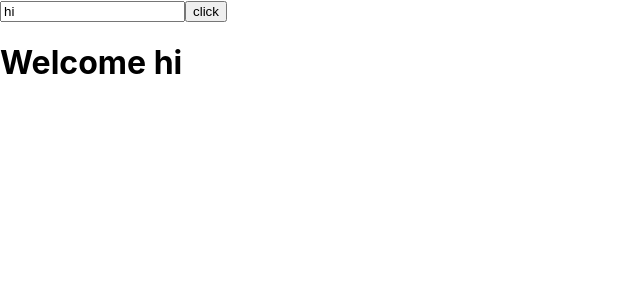
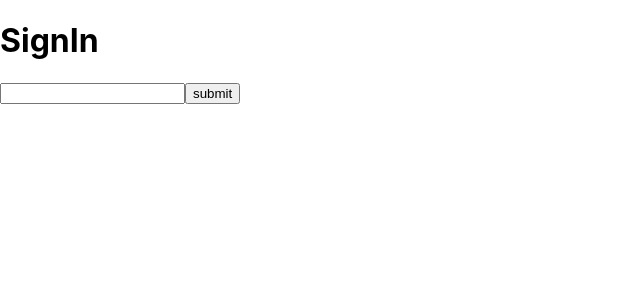
Before and after one commit to PremiPortFolio/GITPROJECTS, a React (Create React App) app: page / in a window 1280 px wide. Shown: the top 300 px of the page, without its empty margins (0-640 px from the left). Built offline with nearby package versions, Linux system fonts and the light colour scheme.

Commit message:
PPApp added

```diff
--- a/src/PropsGetComp.js
+++ b/src/PropsGetComp.js
@@ -1,24 +1,30 @@
 import React from "react";
 
+import GoToFile from "./gotoFile";
 
 const PropsGetComp = ({name, setName, handleSubmit}) => {
 
+
     return (
         <>
-        <form id="form" onSubmit={handleSubmit}>
-                <input type="text" height={40} size={20}
+        <form id="form" onSubmit={handleSubmit} >
+            <input type="text" height={40} size={20}
                 placeholder="UserName"
+                name = "username"
                 value={name}
                 onChange={ (e) => setName(e.target.value)}
+                >
+          </input>
 
-                ></input>
+            <input type='submit' size={30} value='submit'/>
 
-                <button size={30}> click </button>
-
-                    </form>
-
-
+        </form>
         </>
     )
 }
+/*
+    PropsGetComp.defaultProps = {
+        name : "SignIn User" // Default value displayed when no data received.
+    }
+*/
 export default PropsGetComp;
--- /dev/null
+++ b/src/PropsNavigation.js
@@ -0,0 +1,23 @@
+import React from "react";
+import { BrowserRouter as  Router, Routes, Route } from "react-router-dom";
+import PropsGetComp from "./PropsGetComp";
+import PropsPassApp from './PropsPassApp';
+import GoToFile from "./gotoFile";
+
+
+function PropsNavigation () {
+    return (
+    <>
+
+        <Router>
+
+            <Routes>
+                <Route  path='/' exact  Component={PropsPassApp}/>
+                <Route path='/PropsGetComp' Component={PropsGetComp}/>
+            </Routes>
+        </Router>
+
+    </>
+    );
+}
+export default PropsNavigation;
--- a/src/PropsPassApp.js
+++ b/src/PropsPassApp.js
@@ -1,41 +1,50 @@
 import React, { useState, useRef } from "react"
 import PropsGetComp from "./PropsGetComp";
-import { BrowserRouter, Navigate, useNavigate } from "react-router-dom";
+import GoToFile from "./gotoFile";
 
-const PropsPassComp = () => {
+const PropsPassApp = () => {
 
-    const [name, setName] = useState("hi");
-    const [clicked, setClicked] = useState(false);
+    const [name, setName] = useState("");
+    const [newName, setNewName] = useState();
     const ref = useRef();
-   // const navigate = useNavigate();
 
     function handleSubmit (e) {
+
         e.preventDefault();
         if(!name) return;
+        callUserName(name)
+        setName('');
+    }
 
-        setName('');
-     //   navigate("/App");
+    function callUserName(name) {
+        setNewName("Welcome " + name)
+    }
 
-    }
-/*
-    function passPropData (e)
-    {
-
-        setClicked(true);
-       e.preventDefault();
-       <PropsGetComp captureData={name}></PropsGetComp>
-    }
-*/
     return (
         <>
-        <PropsGetComp name = {name}
+        <h1> SignIn </h1>
+
+        <PropsGetComp
+            name = {name}
             setName = {setName}
-            handleSubmit = {handleSubmit}
+            handleSubmit={handleSubmit}
         />
-        <h1> Welcome {name} </h1>
+
+        {
+           (newName != null)
+            &&
+            <GoToFile
+            newName={newName}
+            setNewName = {setNewName}
+            />
+         }
+
+
+
+
         </>
 
 
     )
 }
-export default PropsPassComp;
+export default PropsPassApp;
--- /dev/null
+++ b/src/gotoFile.js
@@ -0,0 +1,23 @@
+import React from "react";
+//import { useLocation } from "react-router-dom";
+import {Link} from "react-router-dom";
+
+function GoToFile ({newName}) {
+    //const location = useLocation();
+    return (
+    <>
+     <p>
+    <h1>{newName}</h1>
+    <h2>Your Order Details</h2>
+
+        <p>
+            choco 1
+            wafer 1
+            nuttoz 4
+        </p>
+
+    </p>
+    </>
+    )
+};
+export default GoToFile;
--- a/src/index.js
+++ b/src/index.js
@@ -4,11 +4,14 @@ import './index.css';
 import App from './App';
 import PropsPassApp from './PropsPassApp';
 import PropsGetApp from './PropsGetComp';
+import GoToFile from './gotoFile';
+import PropsNavigation from './PropsNavigation';
 
 const root = ReactDOM.createRoot(document.getElementById('root'));
+
 root.render(
   <React.StrictMode>
-    <PropsPassApp />
+    <PropsNavigation/>
   </React.StrictMode>
 );
 
```
